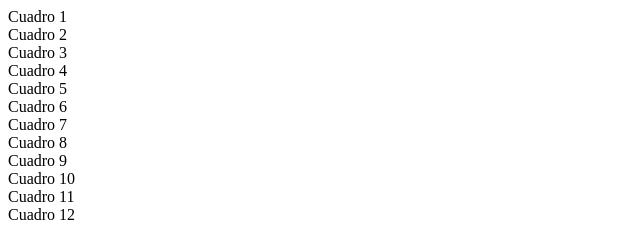
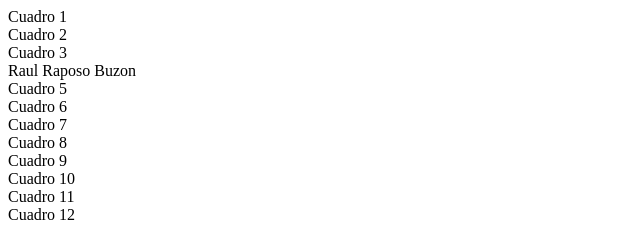
Before and after one commit to raulRB19/examen-RAR, a plain HTML site: page index.html in a window 1280 px wide. Shown: the full height of the page, 0-640 px from the left. Drawn offline with Linux system fonts and the light colour scheme.

Commit message:
He puesto el nombre RAR en el cuadro 4

```diff
--- a/index.html
+++ b/index.html
@@ -11,7 +11,7 @@
         <div class="col-6 bg-danger">Cuadro 1</div>
         <div class="col-6 bg-danger">Cuadro 2</div>
         <div class="col-6 bg-danger">Cuadro 3</div>
-        <div class="col-6 bg-danger">Cuadro 4</div>
+        <div class="col-6 bg-danger">Raul Raposo Buzon</div>
     </div>
     <div class="row">
         <div class="col-6 bg-danger">Cuadro 5</div>
```
